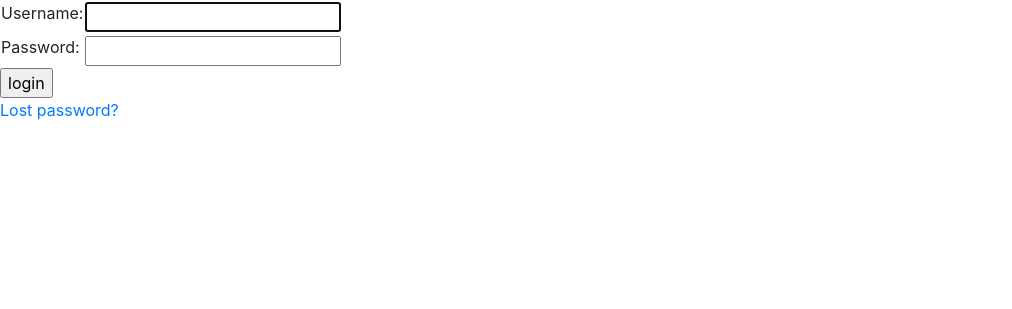
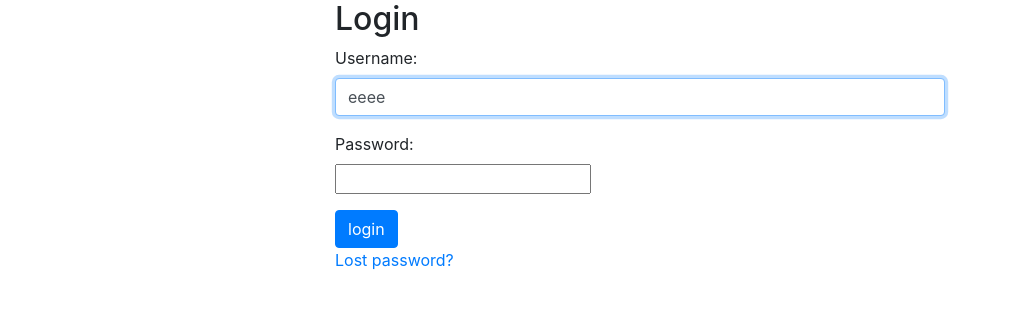
Before and after one commit to obenkenobi/Meal-Spot, a Django app: page /accounts/login/ in a window 1280 px wide. Shown: the top 309 px of the page, without its empty margins (0-1012 px from the left). Run offline with Django 3.2, Linux system fonts and the light colour scheme; some libraries are stand-ins or nearby versions.

Commit message:
fixed base_section.html bug

```diff
--- a/src/cook/templates/cook/index.html
+++ b/src/cook/templates/cook/index.html
@@ -1,4 +1,4 @@
-{% extends "base_section.html" %}
+{% extends "base_cook.html" %}
 
 <!-- dummy html template for demonstration, only exists so git recognizes an empty folder -->
 <!-- feel free to delete this -->
--- a/src/customer/templates/customer/index.html
+++ b/src/customer/templates/customer/index.html
@@ -1,4 +1,4 @@
-{% extends "base_section.html" %}
+{% extends "base_customer.html" %}
 
 <!-- dummy html template for demonstration, only exists so git recognizes an empty folder -->
 <!-- feel free to delete this -->
--- a/src/deliverer/templates/deliverer/index.html
+++ b/src/deliverer/templates/deliverer/index.html
@@ -1,4 +1,4 @@
-{% extends "base_section.html" %}
+{% extends "base_deliverer.html" %}
 
 <!-- dummy html template for demonstration, only exists so git recognizes an empty folder -->
 <!-- feel free to delete this -->
--- a/src/home/templates/base_section.html
+++ b/src/home/templates/base_home.html
@@ -19,6 +19,7 @@
 
 {% block content %}
   {% comment %} base html template structure for your app {% endcomment %}
+  <div id="mynav">Navbar</div>
   {% block page_content %}
     {% comment %} specific page html content{% endcomment %}
   {% endblock %}
--- a/src/home/templates/home/index.html
+++ b/src/home/templates/home/index.html
@@ -1,4 +1,4 @@
-{% extends "base_section.html" %}
+{% extends "base_home.html" %}
 {% load static %}
 
 <!-- dummy html template for demonstration, only exists so git recognizes an empty folder -->
@@ -14,4 +14,5 @@
 
 {% block page_content %}
 <!-- page html -->
+hi
 {% endblock %}
--- a/src/manager/templates/manager/index.html
+++ b/src/manager/templates/manager/index.html
@@ -1,4 +1,4 @@
-{% extends "base_section.html" %}
+{% extends "base_manager.html" %}
 
 <!-- dummy html template for demonstration, only exists so git recognizes an empty folder -->
 <!-- feel free to delete this -->
--- a/src/salesperson/templates/salesperson/index.html
+++ b/src/salesperson/templates/salesperson/index.html
@@ -1,4 +1,4 @@
-{% extends "base_section.html" %}
+{% extends "base_salesperson.html" %}
 
 <!-- dummy html template for demonstration, only exists so git recognizes an empty folder -->
 <!-- feel free to delete this -->
--- a/src/templates/base.html
+++ b/src/templates/base.html
@@ -22,11 +22,13 @@
   {% endblock %}
 </head>
 <body>
-  {% block content %}
-    <div>
-      Block Content
-    </div>
-  {% endblock %}
+  <div class="container-fluid">
+    {% block content %}
+      <div>
+        Block Content
+      </div>
+    {% endblock %}
+  </div>
 
   <!-- bootstrap dependencies -->
   <script src="https://code.jquery.com/jquery-3.3.1.slim.min.js" integrity="sha384-q8i/X+965DzO0rT7abK41JStQIAqVgRVzpbzo5smXKp4YfRvH+8abtTE1Pi6jizo" crossorigin="anonymous"></script>
--- a/src/templates/registration/login.html
+++ b/src/templates/registration/login.html
@@ -2,39 +2,66 @@
 
 {% block content %}
 
+<div class="row justify-content-center">
+  <div class="col-11 col-lg-6">
+    <h2>Login</h2>
+  </div>
+</div>
+
 {% if form.errors %}
-  <p>Your username and password didn't match. Please try again.</p>
+  <div class="row justify-content-center">
+    <div class="col-11 col-lg-6">
+      <p class="text-danger">Your username and password didn't match. Please try again.</p>
+    </div>
+  </div>
 {% endif %}
 
 {% if next %}
   {% if user.is_authenticated %}
-    <p>Your account doesn't have access to this page. To proceed,
-    please login with an account that has access.</p>
+    <div class="row justify-content-center">
+      <div class="col-11 col-lg-6">
+        <p>
+          Your account doesn't have access to this page. To proceed,
+          please login with an account that has access.
+        </p>
+      </div>
+    </div>
   {% else %}
+    <div class="row justify-content-center">
+      <div class="col-11 col-lg-6">
         <p>Please login to see this page.</p>
+      </div>
+    </div>
   {% endif %}
 {% endif %}
 
+
+<div class="row justify-content-center">
+  <div class="col-11 col-lg-6">
     <form method="post" action="{% url 'login' %}">
     {% csrf_token %}
-<table>
 
-<tr>
-  <td>{{ form.username.label_tag }}</td>
-  <td>{{ form.username }}</td>
-</tr>
+      <div class="form-group">
+        <div>{{ form.username.label_tag }}</div>
+        <input name="username" value="eeee" autofocus="" required="" id="id_username" class="form-control" type="text">
+      </div>
 
-<tr>
-  <td>{{ form.password.label_tag }}</td>
-  <td>{{ form.password }}</td>
-</tr>
-</table>
+      <div class="form-group">
+        <div>{{ form.password.label_tag }}</div>
+        <input type="password" name="password" required="" id="id_password">
+      </div>
 
-<input type="submit" value="login" />
+      <input type="submit" value="login" class="btn btn-primary" />
       <input type="hidden" name="next" value="{{ next }}" />
     </form>
+  </div>
+</div>
 
 {# Assumes you setup the password_reset view in your URLconf #}
+<div class="row justify-content-center">
+  <div class="col-11 col-lg-6">
     <p><a href="{% url 'password_reset' %}">Lost password?</a></p>
+  </div>
+</div>
 
 {% endblock %}
```
Also changed, not shown: src/cook/templates/base_cook.html (renamed from src/cook/templates/base_section.html), src/customer/templates/base_customer.html (renamed from src/customer/templates/base_section.html), src/deliverer/templates/base_deliverer.html (renamed from src/deliverer/templates/base_section.html), src/manager/templates/base_manager.html (renamed from src/manager/templates/base_section.html), src/salesperson/templates/base_salesperson.html (renamed from src/salesperson/templates/base_section.html). Lines whose indentation alone changed are shown as unchanged.
